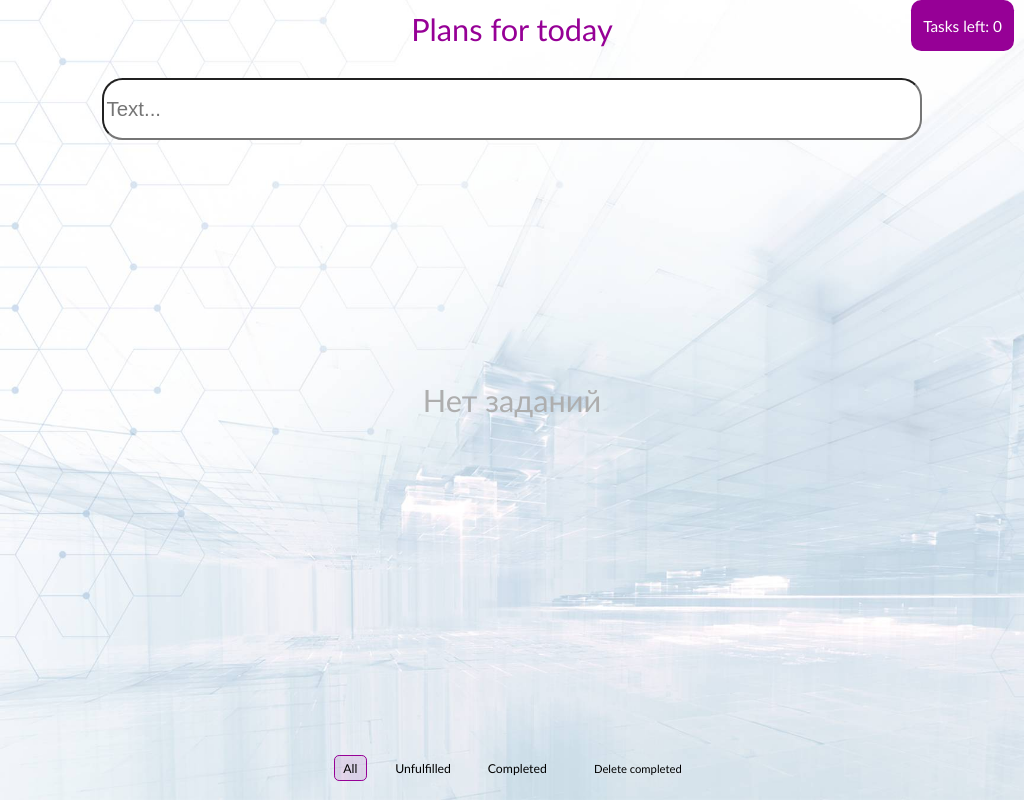
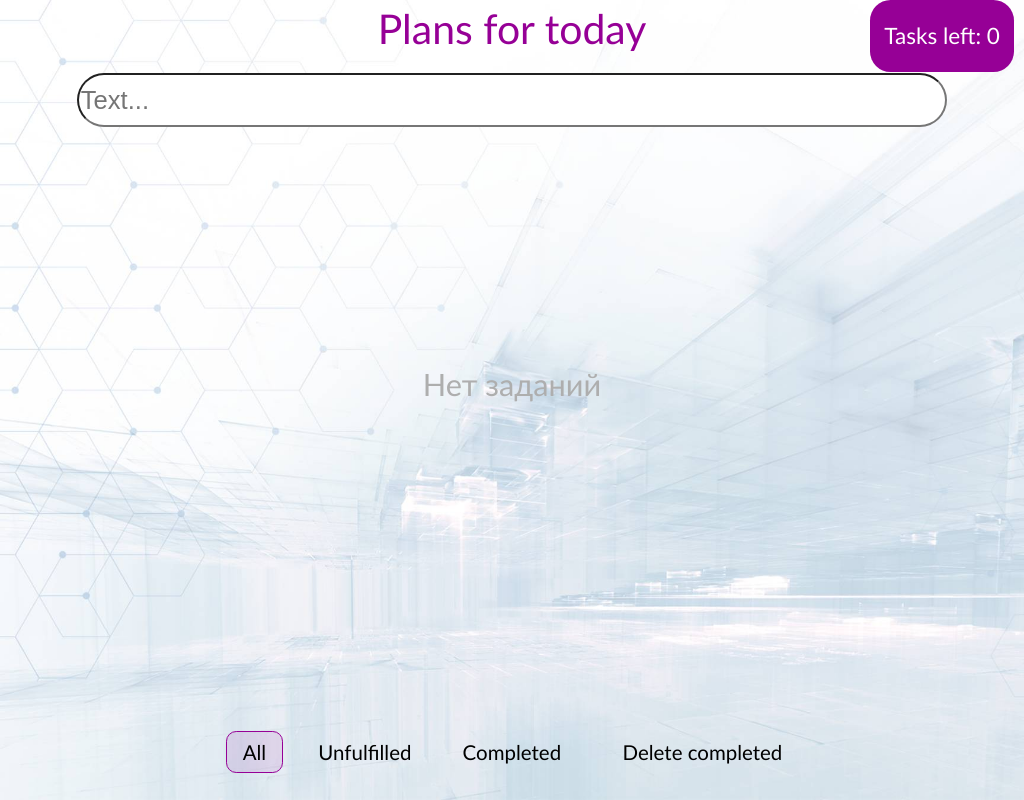
Before and after one commit to Milak66/PlansForToday, a React (Vite) app: page / in a window 1024 px wide. Built offline with nearby package versions, Linux system fonts and the light colour scheme.

Commit message:
Plans for today 1.2.3

```diff
--- a/src/components/App/App.css
+++ b/src/components/App/App.css
@@ -166,6 +166,66 @@
     box-sizing: border-box;
 }
 
+@media all and (min-width: 769px) and (max-width: 1024px) {
+
+    .app {
+        grid-template-rows: 18vh 1fr 10vh;
+    }
+
+    .allTaskInfo {
+        width: 14vw;
+        height: 7vw;
+        font-size: 2.2vw;
+        border-radius: 2vw;
+    }
+
+    .todosText {
+        font-size: 4vw;
+    }
+
+    .headOfMain {
+        width: 85vw;
+    }
+
+    .setPlan {
+        font-size: 2.5vw;
+        height: 6vh;
+        border-radius: 3vw;
+    }
+
+    .taskOfDay {
+        width: 88%;
+        padding-top: 2vw;
+        padding-bottom: 2vw;
+        border-radius: 4vw;
+    }
+
+    .task {
+        font-size: 2.3vw;
+        margin-left: 2vw;
+    }
+
+    .taskTime {
+        font-size: 2vw;
+    }
+
+    .filter-item {
+        font-size: 2vw;
+        padding: 0.8vw 1.5vw;
+        border-radius: 1vw;
+    }
+
+    .filterClear div {
+        font-size: 2vw;
+        padding: 0.8vw 1.5vw;
+        border-radius: 1vw;
+    }
+
+    .allTasks {
+        gap: 3vw;
+    }
+}
+
 @media all and (max-width: 768px) {
 
     .app {
--- a/src/components/App/App.tsx
+++ b/src/components/App/App.tsx
@@ -1,5 +1,6 @@
 import React from 'react';
 import './App.css';
+import { useState } from 'react';
 
 interface TaskOfDayProps {
     nameOfTask: string;
@@ -56,8 +57,8 @@ interface AllTasksOfDayProps {
 interface AppProps { }
 
 const App: React.FC<AppProps> = () => {
-    const [textOfTask, setTextOfTask] = React.useState<string>('');
-    const [allTasksOfDay, setAllTasksOfDay] = React.useState<AllTasksOfDayProps[]>(() => {
+    const [textOfTask, setTextOfTask] = useState<string>('');
+    const [allTasksOfDay, setAllTasksOfDay] = useState<AllTasksOfDayProps[]>(() => {
         const storedTasks = localStorage.getItem('tasks');
 
         if (!storedTasks) return [];
@@ -72,8 +73,8 @@ const App: React.FC<AppProps> = () => {
         return fixedTasks;
     });
 
-    const [isLimitReached, setIsLimitReached] = React.useState<boolean>(false);
-    const [filter, setFilter] = React.useState<'all' | 'active' | 'completed'>('all');
+    const [isLimitReached, setIsLimitReached] = useState<boolean>(false);
+    const [filter, setFilter] = useState<'all' | 'active' | 'completed'>('all');
 
     const onChangeTextOfTask = (event: React.ChangeEvent<HTMLInputElement>) => {
         const value = event.target.value;
```
